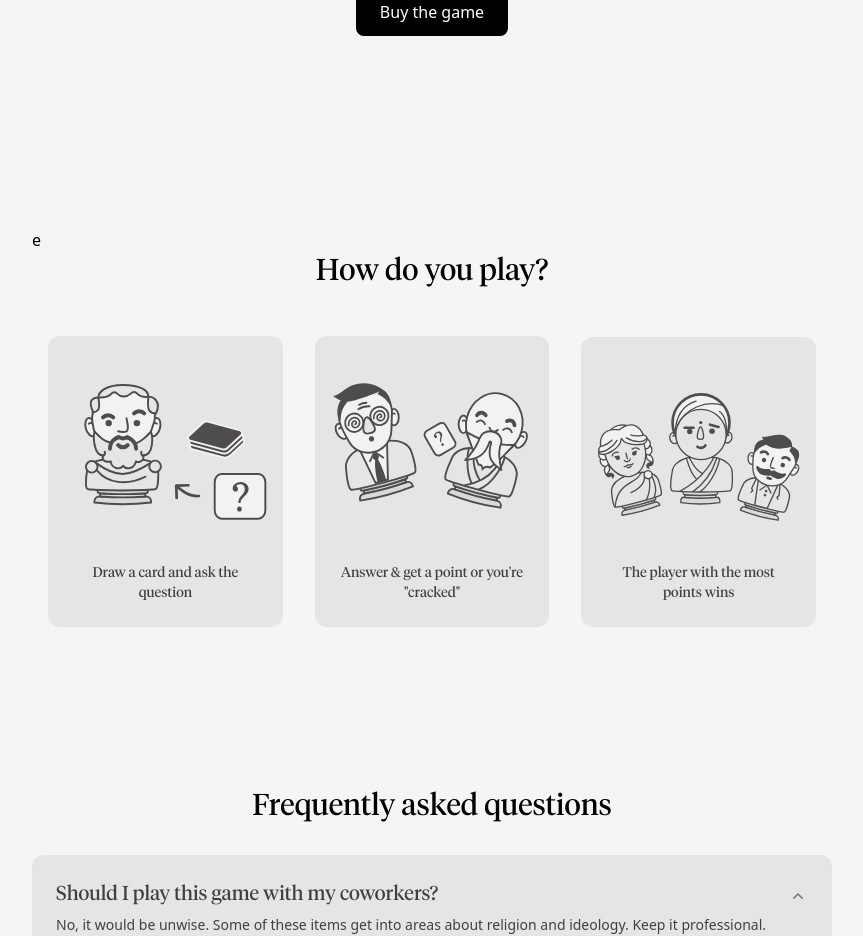
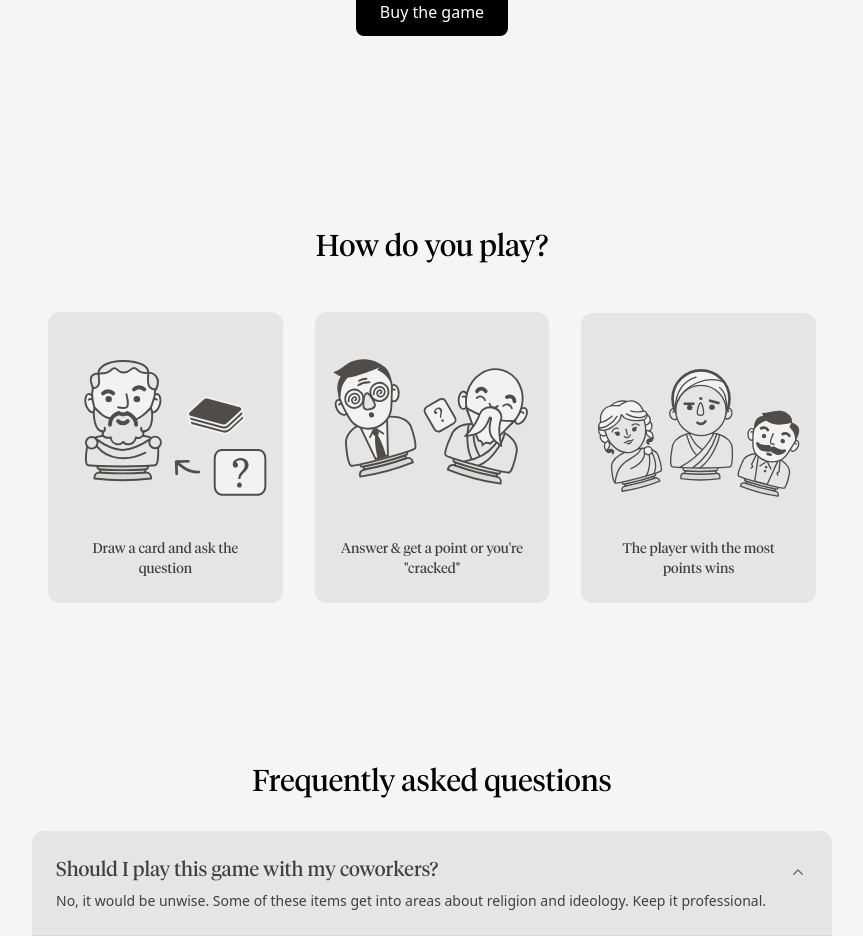
Before and after one commit to huskco/husk.co, a Next.js app: page /existential-chicken in a window 1280 px wide. Shown: the part 2260-3196 px from the top of the page, without its empty margins (208-1071 px from the left). Built offline with nearby package versions, Linux system fonts and the light colour scheme.

Commit message:
Fix typo

```diff
--- a/pages/existential-chicken.tsx
+++ b/pages/existential-chicken.tsx
@@ -95,7 +95,7 @@ const ExistentialChickenPage = () => (
       </Section>
 
       {/* How to Play Section */}
-      <Section>e
+      <Section>
         <h2 className="text-3xl font-serif mb-8 text-center">How do you play?</h2>
         <div className="md:flex justify-center items-center font-serif font-medium text-sm">
           <div className="m-4 flex-1 bg-neutral-200 p-2 rounded-xl text-center text-neutral-700">
```
